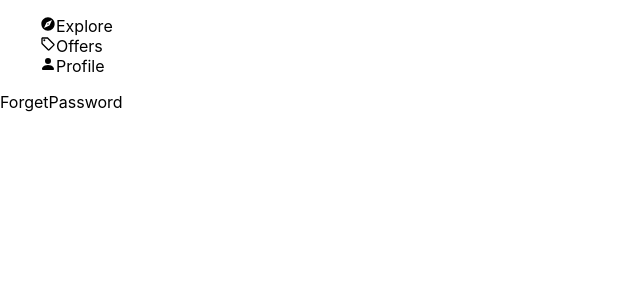
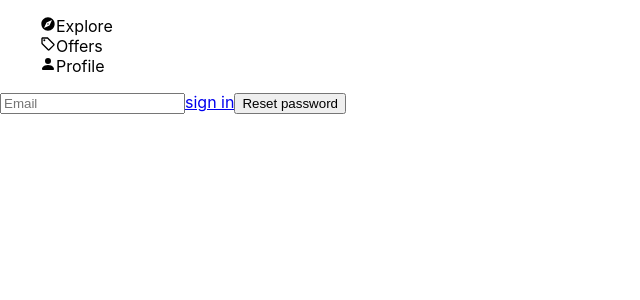
Before and after one commit to mohammadkhalaf/house0Finder, a React (Create React App) app: page /forgetpassword in a window 1280 px wide. Shown: the top 300 px of the page, without its empty margins (0-640 px from the left). Built offline with nearby package versions, Linux system fonts and the light colour scheme.

Commit message:
protect route and reset password

```diff
--- a/src/App.js
+++ b/src/App.js
@@ -6,6 +6,7 @@ import SignIn from './pages/SignIn';
 import SignUp from './pages/SignUp';
 import ForgetPassword from './pages/ForgetPassword';
 import Offers from './pages/Offers';
+import PrivateRoute from './components/PrivateRoute';
 import { ToastContainer } from 'react-toastify';
 import 'react-toastify/dist/ReactToastify.css';
 import './App.css';
@@ -17,7 +18,9 @@ function App() {
         <Navbar />
         <Routes>
           <Route path='/' element={<Explore />} />
-          <Route path='/profile' element={<Profile />} />
+          <Route path='/profile' element={<PrivateRoute />}>
+            <Route path='/profile' element={<Profile />} />
+          </Route>
           <Route path='/signin' element={<SignIn />} />
           <Route path='/signup' element={<SignUp />} />
           <Route path='/offers' element={<Offers />} />
--- /dev/null
+++ b/src/components/PrivateRoute.jsx
@@ -0,0 +1,13 @@
+import { Navigate, Outlet } from 'react-router-dom';
+import useAuthStatus from '../hooks/useAuthStatus';
+
+const PrivateRoute = () => {
+  const { loggedIn, checkStatus } = useAuthStatus();
+  if (checkStatus) {
+    return <h4>loading</h4>;
+  }
+
+  return loggedIn ? <Outlet /> : <Navigate to='/signin' />;
+};
+
+export default PrivateRoute;
--- /dev/null
+++ b/src/hooks/useAuthStatus.jsx
@@ -0,0 +1,27 @@
+import { auth } from '../firebase';
+import { onAuthStateChanged } from 'firebase/auth';
+import { useEffect, useState } from 'react';
+
+const useAuthStatus = () => {
+  const [loggedIn, setLoggedIn] = useState(false);
+  const [checkStatus, setCheckStatus] = useState(true);
+  let isMounted = true;
+  useEffect(() => {
+    if (isMounted) {
+      onAuthStateChanged(auth, (user) => {
+        if (user) {
+          setLoggedIn(true);
+        }
+        setCheckStatus(false);
+      });
+    }
+
+    return () => {
+      isMounted = false;
+    };
+  }, []);
+
+  return { loggedIn, checkStatus };
+};
+
+export default useAuthStatus;
--- a/src/pages/ForgetPassword.jsx
+++ b/src/pages/ForgetPassword.jsx
@@ -1,7 +1,41 @@
-import React from 'react';
+import { useState } from 'react';
+import { Link } from 'react-router-dom';
+import { sendPasswordResetEmail } from 'firebase/auth';
+import { auth } from '../firebase';
+import { toast } from 'react-toastify';
 
 const ForgetPassword = () => {
-  return <div>ForgetPassword</div>;
+  const [email, setEmail] = useState('');
+  const onchangeHandler = (e) => {
+    setEmail(e.target.value);
+  };
+  const submitHandler = async (e) => {
+    e.preventDefault();
+    try {
+      await sendPasswordResetEmail(auth, email);
+      toast.success('Email was sent ');
+    } catch (error) {
+      toast.error('Could not reset email ');
+    }
+  };
+  return (
+    <>
+      <div>
+        <form onSubmit={submitHandler}>
+          <input
+            type='email'
+            placeholder='Email'
+            id='email'
+            value={email}
+            onChange={onchangeHandler}
+          />
+
+          <Link to='/signin'>sign in</Link>
+          <button>Reset password</button>
+        </form>
+      </div>
+    </>
+  );
 };
 
 export default ForgetPassword;
--- a/src/pages/SignIn.jsx
+++ b/src/pages/SignIn.jsx
@@ -12,6 +12,7 @@ const SignIn = () => {
     userEmail: '',
     userPassword: '',
   });
+
   const navigate = useNavigate();
   const { userEmail, userPassword } = signinForm;
   const onchangeHandler = (e) => {
```
